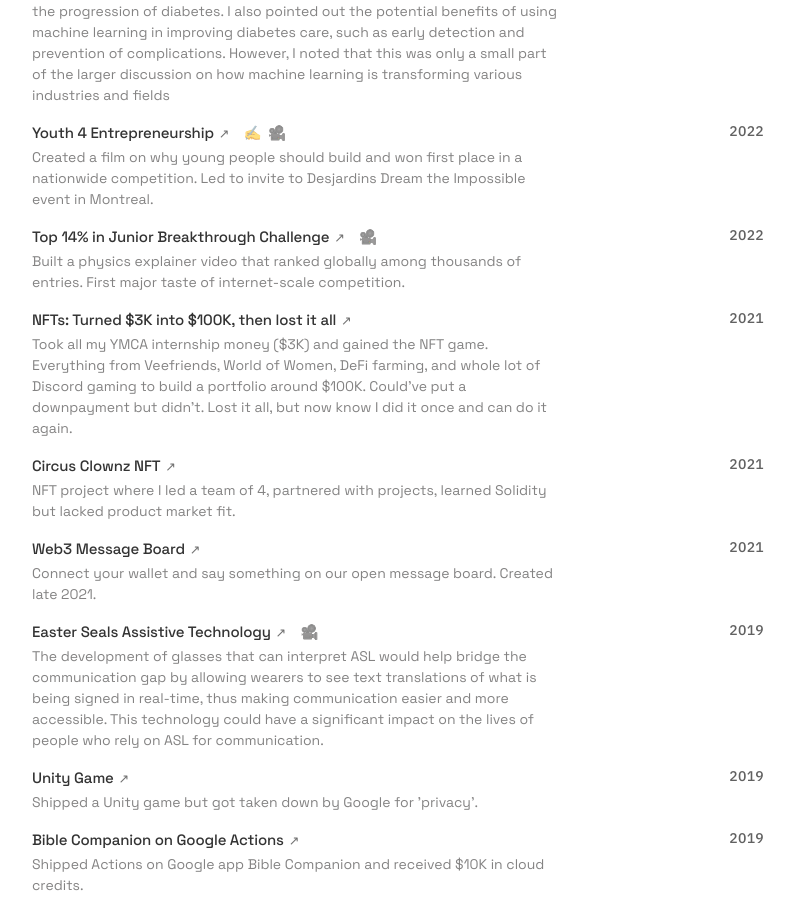
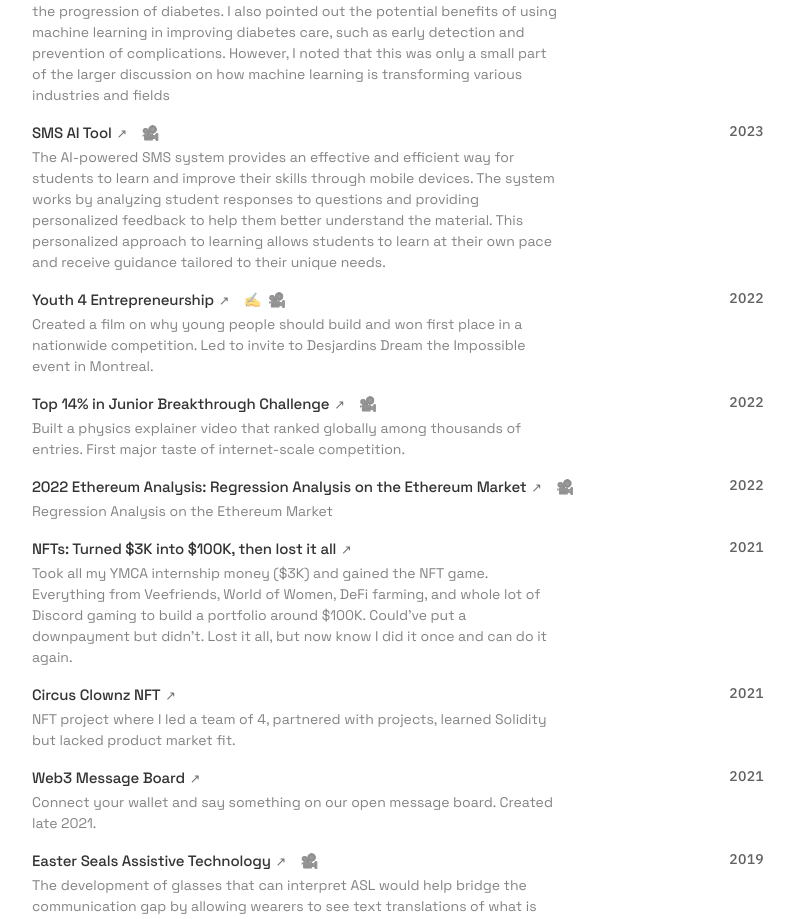
Before and after one commit to alexshibu1/alexshibu.com, a Next.js app: page /projects in a window 1280 px wide. Shown: the part 1424-2343 px from the top of the page, without its empty margins (280-1075 px from the left). Built offline with nearby package versions, Linux system fonts and the light colour scheme.

Commit message:
more changes

```diff
--- a/app/projects/page.tsx
+++ b/app/projects/page.tsx
@@ -170,6 +170,25 @@ export default function WorkIndex() {
       video: "",
       writeup: "",
     },
+    {
+      name: "2022 Ethereum Analysis: Regression Analysis on the Ethereum Market",
+      description: "Regression Analysis on the Ethereum Market",
+      link: "#",
+      date: "2022",
+      repo: "",
+      video: "https://www.youtube.com/watch?v=JaFX-dkkLl0",
+      writeup: "",
+    },
+    {
+      name: "SMS AI Tool",
+      description:
+        "The AI-powered SMS system provides an effective and efficient way for students to learn and improve their skills through mobile devices. The system works by analyzing student responses to questions and providing personalized feedback to help them better understand the material. This personalized approach to learning allows students to learn at their own pace and receive guidance tailored to their unique needs.",
+      link: "#",
+      date: "2023",
+      repo: "",
+      video: "https://www.youtube.com/watch?v=p2OSkHM308g",
+      writeup: "",
+    },
   ];
 
   // Sort projects by date (newest first)
```
